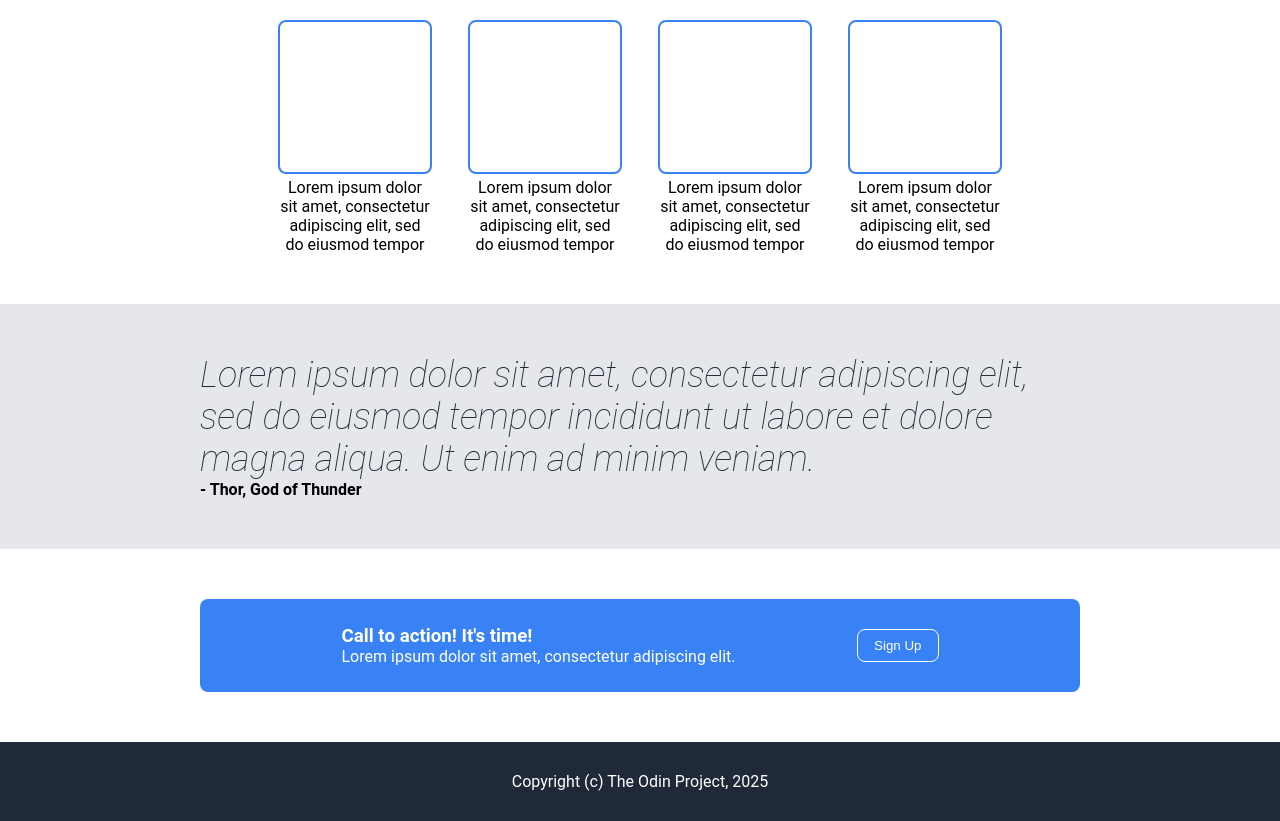
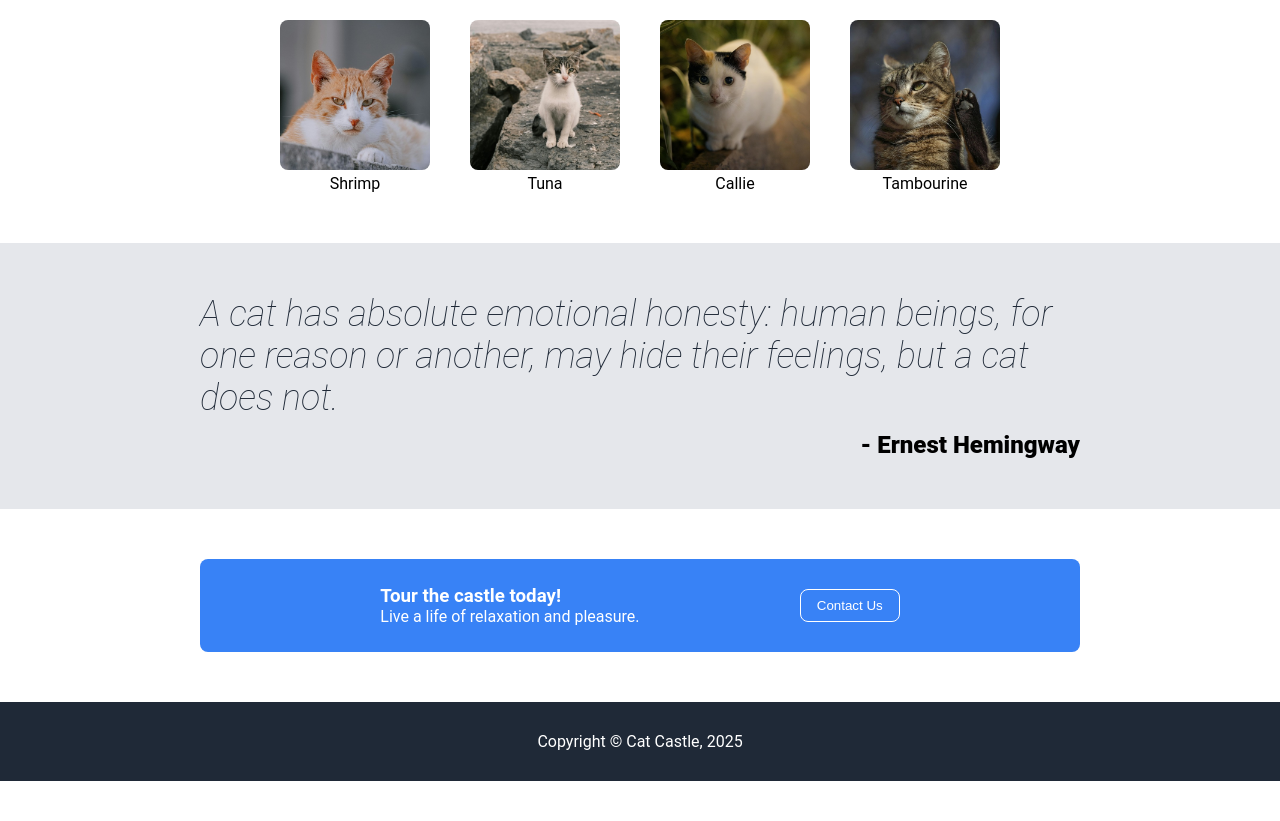
Before and after one commit to dganon/landing-page, a plain HTML site: page index.html in a window 1280 px wide. Shown: the part 516-1337 px from the top of the page. After the commit the page ends 1297 px from the top, so only its background shows below. Drawn offline with Linux system fonts and the light colour scheme.

Commit message:
Add images and text
Added images and replaced filler text with real words.

```diff
--- a/index.html
+++ b/index.html
@@ -9,62 +9,62 @@
 <body>
     <div class="header">
         <div class="nav">
-            <div class="header-logo">Header Logo</div>
+            <div class="header-logo">Cat Castle</div>
             <ul>
-                <li><a href="#">header link one</a></li>
-                <li><a href="#">header link two</a></li>
-                <li><a href="#">header link three</a></li>
+                <li><a href="#">About</a></li>
+                <li><a href="#">History</a></li>
+                <li><a href="#">Contact</a></li>
             </ul>
         </div>
         <div class="hero">
             <div class="hero-text">
-                <h1>This website is awesome</h1>
-                <p class="hero-secondary">Lorem ipsum dolor sit amet, consectetur adipiscing elit, sed do eiusmod tempor incididunt ut labore et dolore magna aliqua. Ut enim ad minim veniam, quis nostrud exercitation ullamco laboris nisi ut aliquip ex ea commodo consequat. </p>
-                <button>Sign Up</button>
+                <h1>Welcome to our humble abode!</h1>
+                <p class="hero-secondary">Cat Castle is the purr-fect home for retired cats! Nestled in the lush Pacific Northwest, Cat Castle provides a calming and engaging environment for older cats who want community. Come tour the castle today!</p>
+                <button><a href="#">Contact Us</a></button>
             </div>
-            <img src="images/header-image.jpg">
+            <img src="images/black-cat.jpg">
         </div>
     </div>
 
     <div class="information">
-        <h2 class="information-heading">Some random information</h2>
+        <h2 class="information-heading">Our Meowvelous Tenants</h2>
         <div class="cards">
             <div class="card">
-                <div class="rounded-square"></div>
-                <p>Lorem ipsum dolor sit amet, consectetur adipiscing elit, sed do eiusmod tempor</p>
+                <img class="info-pic" src="images/orange.jpg">
+                <p>Shrimp</p>
             </div>
             <div class="card">
-                <div class="rounded-square"></div>
-                <p>Lorem ipsum dolor sit amet, consectetur adipiscing elit, sed do eiusmod tempor</p>
+                <img class="info-pic" src="images/tabby.jpg">
+                <p>Tuna</p>
             </div>
             <div class="card">
-                <div class="rounded-square"></div>
-                <p>Lorem ipsum dolor sit amet, consectetur adipiscing elit, sed do eiusmod tempor</p>
+                <img class="info-pic" src="images/calico.jpg">
+                <p>Callie</p>
             </div>
             <div class="card">
-                <div class="rounded-square"></div>
-                <p>Lorem ipsum dolor sit amet, consectetur adipiscing elit, sed do eiusmod tempor</p>
+                <img class="info-pic" src="images/standard-issue.jpg">
+                <p>Tambourine</p>
             </div>
         </div>
     </div>
 
     <div class="quote">
-        <quote>Lorem ipsum dolor sit amet, consectetur adipiscing elit, sed do eiusmod tempor incididunt ut labore et dolore magna aliqua. Ut enim ad minim veniam.</quote>
-        <p><strong>- Thor, God of Thunder</strong></p>
+        <quote>A cat has absolute emotional honesty: human beings, for one reason or another, may hide their feelings, but a cat does not.</quote>
+        <p class="quote-author">- Ernest Hemingway</p>
     </div>
 
     <div class="cta-section">
         <div class="cta-banner">
             <div>
-                <h3>Call to action! It's time!</h3>
-                <p>Lorem ipsum dolor sit amet, consectetur adipiscing elit.</p>
+                <h3>Tour the castle today!</h3>
+                <p>Live a life of relaxation and pleasure.</p>
             </div>
-            <button>Sign Up</button>
+            <button>Contact Us</button>
         </div>
     </div>
 
     <div class="footer">
-        Copyright (c) The Odin Project, 2025
+        Copyright © Cat Castle, 2025
     </div>
 
 </body>
--- a/style.css
+++ b/style.css
@@ -21,6 +21,7 @@ ul {
 img {
     width: auto;
     height: 250px;
+    border-radius: 8px;
 }
 
 button {
@@ -30,6 +31,15 @@ button {
     border-radius: 8px;
     padding: 8px 16px;
     margin: 10px 0;
+}
+
+button a {
+    text-decoration-line: none;
+}
+
+button:hover {
+    box-shadow: 3px 3px 3px #E5E7EB;
+    color: #1F2937;
 }
 
 quote {
@@ -67,6 +77,14 @@ p {
     margin: 15px 0;
 }
 
+.nav a {
+    text-decoration: none;
+}
+
+.nav a:hover {
+    color:#3882F6;
+}
+
 .hero {
     display: flex;
     gap: 50px;
@@ -85,7 +103,6 @@ p {
 .hero-secondary, .header a {
     font-size: 18px;
     color: #E5E7EB;
-    text-decoration: none;
 }
 
 .information {
@@ -119,9 +136,8 @@ p {
     width: 150px;
 }
 
-.rounded-square {
+.info-pic {
     border-radius: 8px;
-    border: 2px solid #3882F6;
     width: 150px;
     height: 150px;
     margin: 4px;
@@ -131,6 +147,13 @@ p {
     background-color: #E5E7EB;
     margin: 0;
     padding: 50px 200px;
+}
+
+.quote-author {
+    font-size: 24px;
+    text-align: right;
+    font-weight: 900;
+    margin-top: 12px;
 }
 
 .cta-section {
```
Also changed, not shown: images/black-cat.jpg (added), images/calico.jpg (added), images/header-image.jpg (deleted), images/orange.jpg (added), images/standard-issue.jpg (added), images/tabby.jpg (added), 1 other file.
